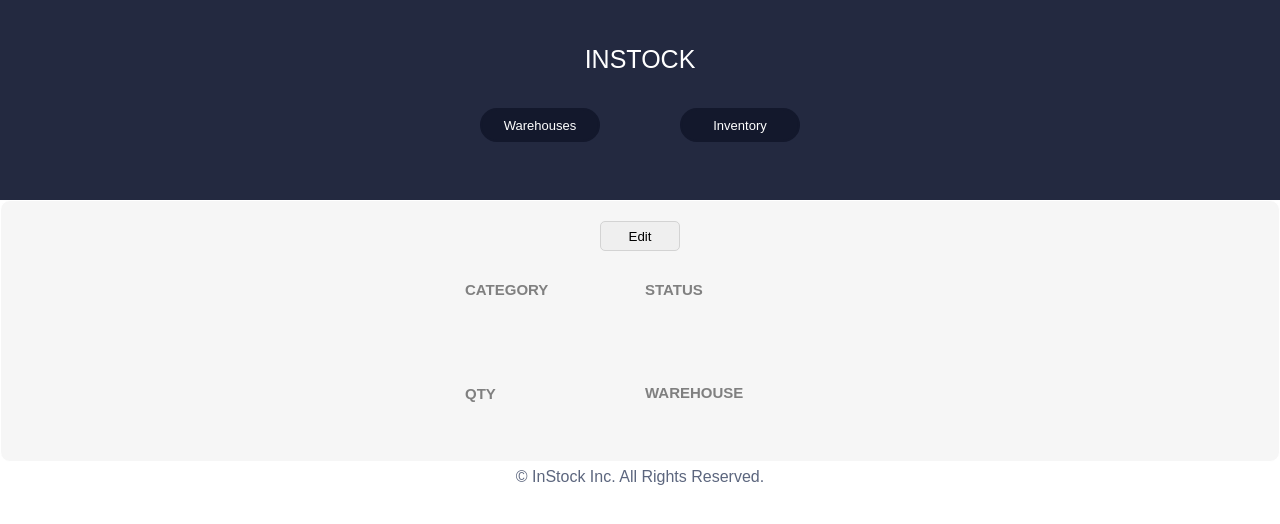
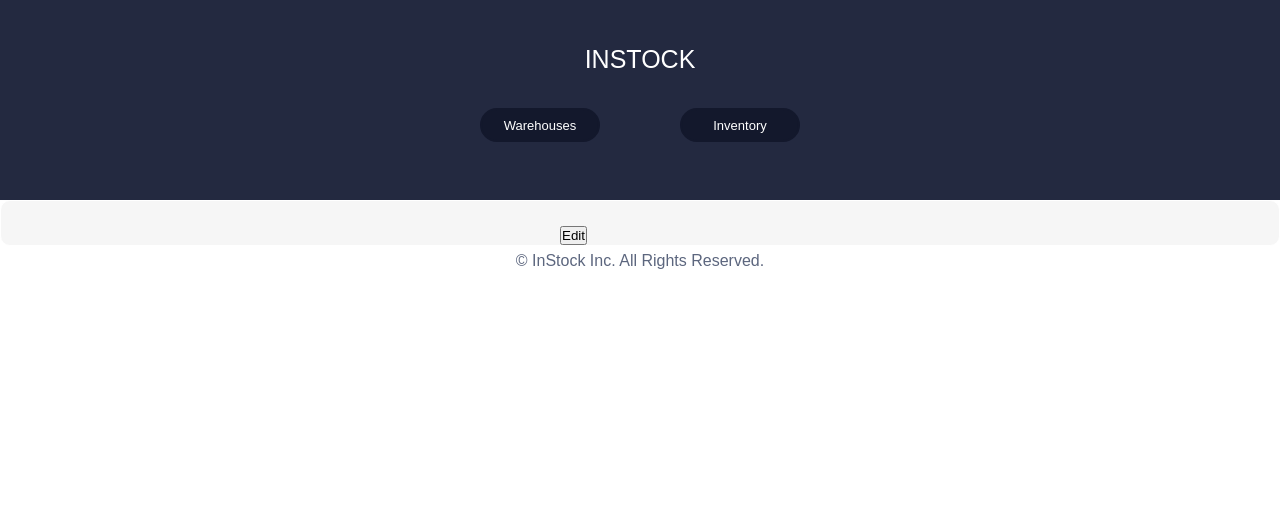
Before and after one commit to chandjamba/instock, a React (Vite) app: page /inventory/1 in a window 1280 px wide. Shown: the top 524 px of the page. Built offline with nearby package versions, Linux system fonts and the light colour scheme; no server answers.

Commit message:
Working on inventoryitemdetail styling

```diff
--- a/src/components/InventoryItemDetail.jsx
+++ b/src/components/InventoryItemDetail.jsx
@@ -16,38 +16,13 @@ export default function InventoryItemDetail() {
     fetchedInventoryItemData();
   }, [itemId]);
   return (
-    <div className="inventoryItemDetail">
-      <div className="inventory">
-        <h1 className="inventory__main-heading">
-          {inventoryItemDetail?.item_name}
-        </h1>
-        <button className="inventory-edit">Edit</button>
-
-        <div className="inventoryItemDetail">
-          <div className="inventory__item" key={inventoryItemDetail?.id}>
-            <div className="inventory__info">
-              <div className="inventory__info-box1">
-                <p className="inventory__category-heading">CATEGORY</p>
-                <div className="inventory__category">
-                  {inventoryItemDetail?.category}
-                </div>
-                <p className="inventory__quantity-heading">QTY</p>
-                <div className="inventory__quantity">
-                  {inventoryItemDetail?.quantity}
-                </div>
-              </div>
-              <div className="inventory__info-box2">
-                <p className="inventory__status-heading">STATUS</p>
-                <div className="inventory__status">
-                  {inventoryItemDetail?.status}
-                </div>
-                <p className="inventory__heading">WAREHOUSE</p>
-                <div className="inventory__location">
-                  {inventoryItemDetail?.warehouse_name}
-                </div>
-              </div>
-            </div>
-          </div>
+    <div className="inventory">
+      <div className="inventory__item-details">
+        <div className="heading__editBtn-container">
+          <h1 className="inventory__item-heading">
+            {inventoryItemDetail?.item_name}
+          </h1>
+          <button className="inventory__item-edit">Edit</button>
         </div>
       </div>
     </div>
--- a/src/components/inventoryItemDetail.scss
+++ b/src/components/inventoryItemDetail.scss
@@ -1,262 +1,25 @@
-.inventories {
+.inventory {
   display: flex;
   width: 100%;
   justify-content: center;
   align-items: center;
   padding: 1rem;
-
-  &__list {
+  &__item-details {
     display: flex;
     flex-direction: column;
+    justify-content: space-between;
+    background-color: #f6f6f6;
     width: 100%;
-    height: 100%;
+    border: solid;
+    border-radius: 10px;
+    border-width: 1px;
+    border-color: white;
     align-items: center;
   }
 }
 
-.inventory {
-  display: flex;
-  flex-direction: column;
-  justify-content: space-between;
-  background-color: #f6f6f6;
-  width: 100%;
-  border: solid;
-  border-radius: 10px;
-  border-width: 1px;
-  border-color: white;
-  align-items: center;
-
-  &__main-heading {
+.heading__editBtn-container {
     display: flex;
-    margin: 10px;
-    font-family: Arial, Helvetica, sans-serif;
-  }
-
-  &__input {
-    display: flex;
-    border: solid;
-    border-width: 1px;
-    border-radius: 20px;
-    border-color: white;
-    padding: 10px;
-    width: 295px;
-  }
-
-  &__add-btn {
-    display: flex;
-    border: solid;
-    border-width: 1px;
-    border-radius: 20px;
-    border-color: #2e66e5;
-    padding: 10px;
-    width: 295px;
-    justify-content: center;
-    margin: 10px 0 10px 0;
-    background-color: #2e66e5;
-    color: white;
-  }
-
-  &-card1,
-  &-card2,
-  &-card3,
-  &-card4,
-  &-card5,
-  &-card6,
-  &-card7,
-  &-card8 {
-    display: flex;
-    flex-direction: column;
-    height: 300px;
-    width: 100%;
-    border-top: solid;
-    border-bottom: solid;
-    border-width: 1px;
-    border-color: #bdc5d5;
-    align-items: center;
-  }
-
-  &__info {
-    display: flex;
-    width: 390px;
-    height: 180px;
-    justify-content: space-evenly;
-    margin-top: 30px;
-  }
-
-  &__info-box1 {
-    display: flex;
-    flex-direction: column;
-    justify-content: space-between;
-    align-items: center;
-    width: 180px;
-    height: 180px;
-  }
-
-  &__item-name {
-    display: flex;
-    width: 160px;
-    height: 25px;
-    color: #2e66e5;
-    justify-content: left;
-    font-family: Arial, Helvetica, sans-serif;
-    font-weight: bold;
-    font-size: 15px;
-  }
-
-  &__category {
-    display: flex;
-    width: 160px;
-    height: 25px;
-    justify-content: left;
-    font-family: Arial, Helvetica, sans-serif;
-    font-weight: bold;
-    font-size: 15px;
-    margin-top: 1px;
-  }
-
-  &__item-no {
-    display: flex;
-    width: 160px;
-    height: 25px;
-    justify-content: left;
-    font-family: Arial, Helvetica, sans-serif;
-    font-weight: bold;
-    font-size: 15px;
-  }
-
-  &__info-box2 {
-    display: flex;
-    flex-direction: column;
-    justify-content: space-between;
-    width: 180px;
-    height: 180px;
-  }
-
-  &__status {
-    display: flex;
-    width: 160px;
-    height: 25px;
-    justify-content: left;
-    font-family: Arial, Helvetica, sans-serif;
-    font-weight: bold;
-    font-size: 15px;
-  }
-
-  &__quantity {
-    display: flex;
-    flex-direction: column;
-    align-items: left;
-    font-family: Arial, Helvetica, sans-serif;
-    font-weight: bold;
-    font-size: 15px;
-    width: 160px;
-    height: 25px;
-  }
-
-  &__location {
-    display: flex;
-    width: 160px;
-    height: 25px;
-    color: #2e66e5;
-    justify-content: left;
-    font-family: Arial, Helvetica, sans-serif;
-    font-weight: bold;
-    font-size: 15px;
-  }
-
-  &__card-btn {
-    display: flex;
-    width: 350px;
-    justify-content: space-between;
-    margin: 25px 5px 25px 5px;
-  }
-
-  &-delete {
-    display: flex;
-    width: 80px;
-    height: 30px;
-    align-items: center;
-    justify-content: center;
-    border: solid;
-    border-width: 1px;
-    border-radius: 5px;
-    border-color: lightgrey;
-  }
-
-  &-delete:hover {
-    background-color: #c94515;
-    border-color: grey;
-  }
-
-  &-edit {
-    display: flex;
-    width: 80px;
-    height: 30px;
-    align-items: center;
-    justify-content: center;
-    border: solid;
-    border-width: 1px;
-    border-radius: 5px;
-    border-color: lightgrey;
-    font-family: Arial, Helvetica, sans-serif;
-  }
-
-  &-edit:hover {
-    background-color: #2e66e5;
-    border-color: lightgrey;
-  }
-
-  &__item-heading {
-    font-family: Arial, Helvetica, sans-serif;
-    font-size: 15px;
-    font-weight: bold;
-    color: grey;
-    width: 160px;
-    height: 25px;
-  }
-
-  &__category-heading {
-    font-family: Arial, Helvetica, sans-serif;
-    font-size: 15px;
-    font-weight: bold;
-    color: grey;
-    width: 160px;
-    height: 25px;
-  }
-
-  &__itemnumber-heading {
-    font-family: Arial, Helvetica, sans-serif;
-    font-size: 15px;
-    font-weight: bold;
-    color: grey;
-    width: 160px;
-    height: 25px;
-  }
-
-  &__status-heading {
-    font-family: Arial, Helvetica, sans-serif;
-    font-size: 15px;
-    font-weight: bold;
-    color: grey;
-    width: 160px;
-    height: 25px;
-  }
-
-  &__quantity-heading {
-    font-family: Arial, Helvetica, sans-serif;
-    font-size: 15px;
-    font-weight: bold;
-    color: grey;
-    width: 160px;
-    height: 25px;
-  }
-
-  &__heading {
-    font-family: Arial, Helvetica, sans-serif;
-    font-size: 15px;
-    font-weight: bold;
-    color: grey;
-    width: 160px;
-    height: 25px;
-  }
+    flex-direction: row;
+    width: 300px;
 }
```
